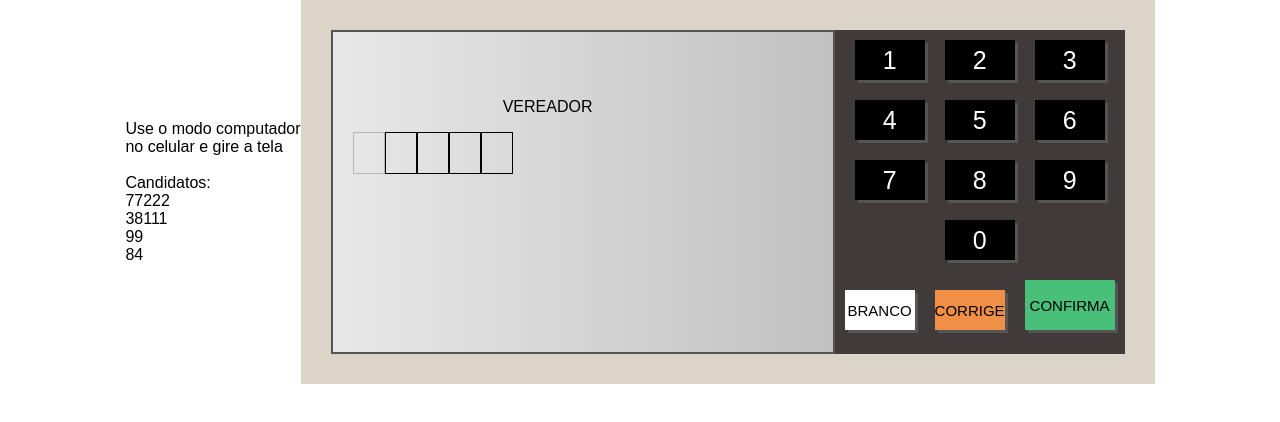
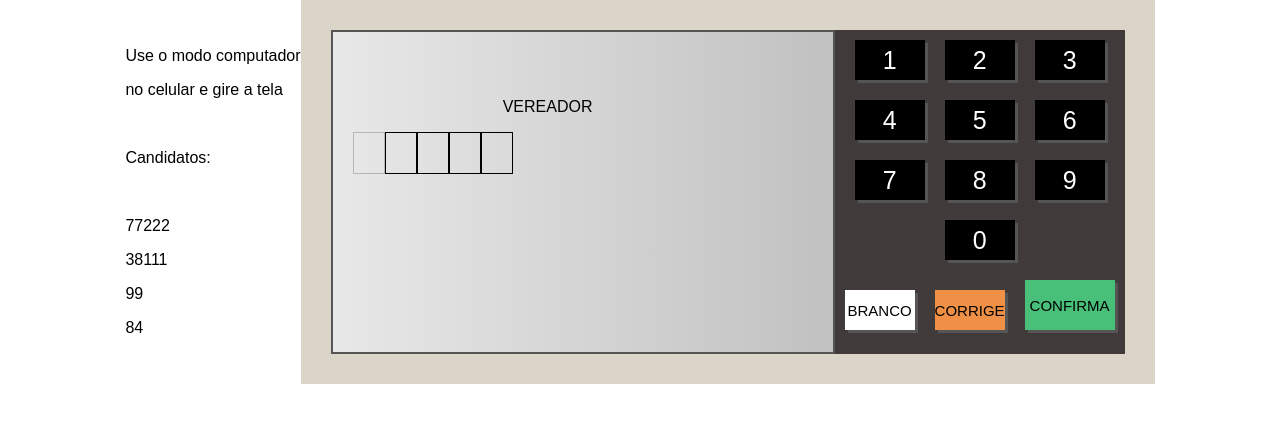
Before and after one commit to ReneFarias/pratica_js_urna_eletronica, a plain HTML site: page index.html in a window 1280 px wide. Drawn offline with Linux system fonts and the light colour scheme.

Commit message:
up guia
up guia

```diff
--- a/index.html
+++ b/index.html
@@ -9,14 +9,14 @@
 </head>
 <body>
     <div class="dicas">
-        Use o modo computador</br>
-        no celular e gire a tela</br>
-         </br>
-        Candidatos:</br>
-        77222</br>
-        38111</br>
-        99</br>
-        84</br>
+        <p>Use o modo computador</p>
+        <p>no celular e gire a tela</p>
+        </br>
+        <p>Candidatos:</p></br>
+        <p>77222</p>
+        <p>38111</p>
+        <p>99</p>
+        <p>84</p>
     </div>
     <div class="urna">
         <div class="tela">
--- a/style.css
+++ b/style.css
@@ -169,10 +169,10 @@ body {
     align-items: center;
 }
 
-.dicas {
+/*.dicas {
     align-items: center;
     justify-content: flex-start;
     text-align: left;
     display: flex;
 
-}
+}*/
```
